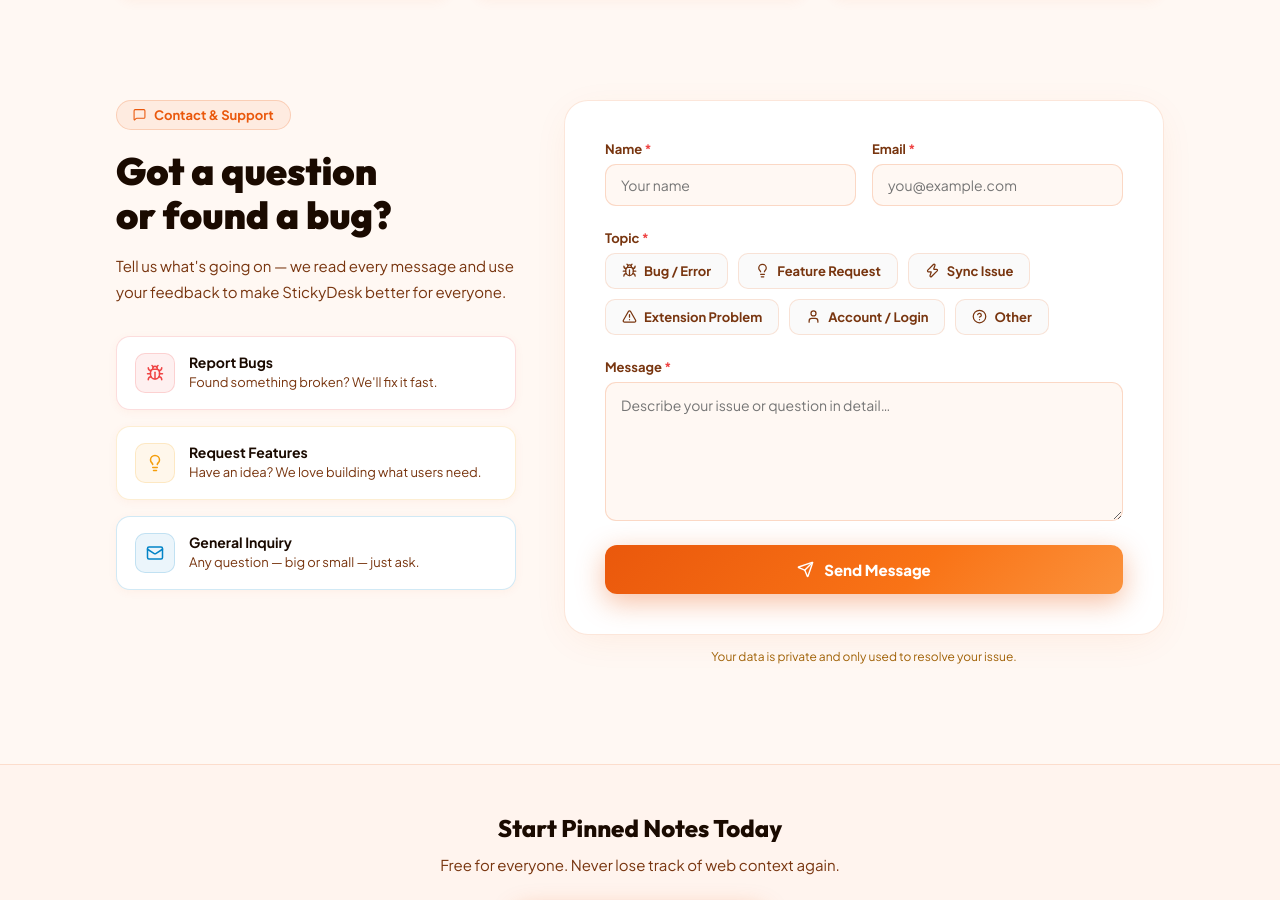
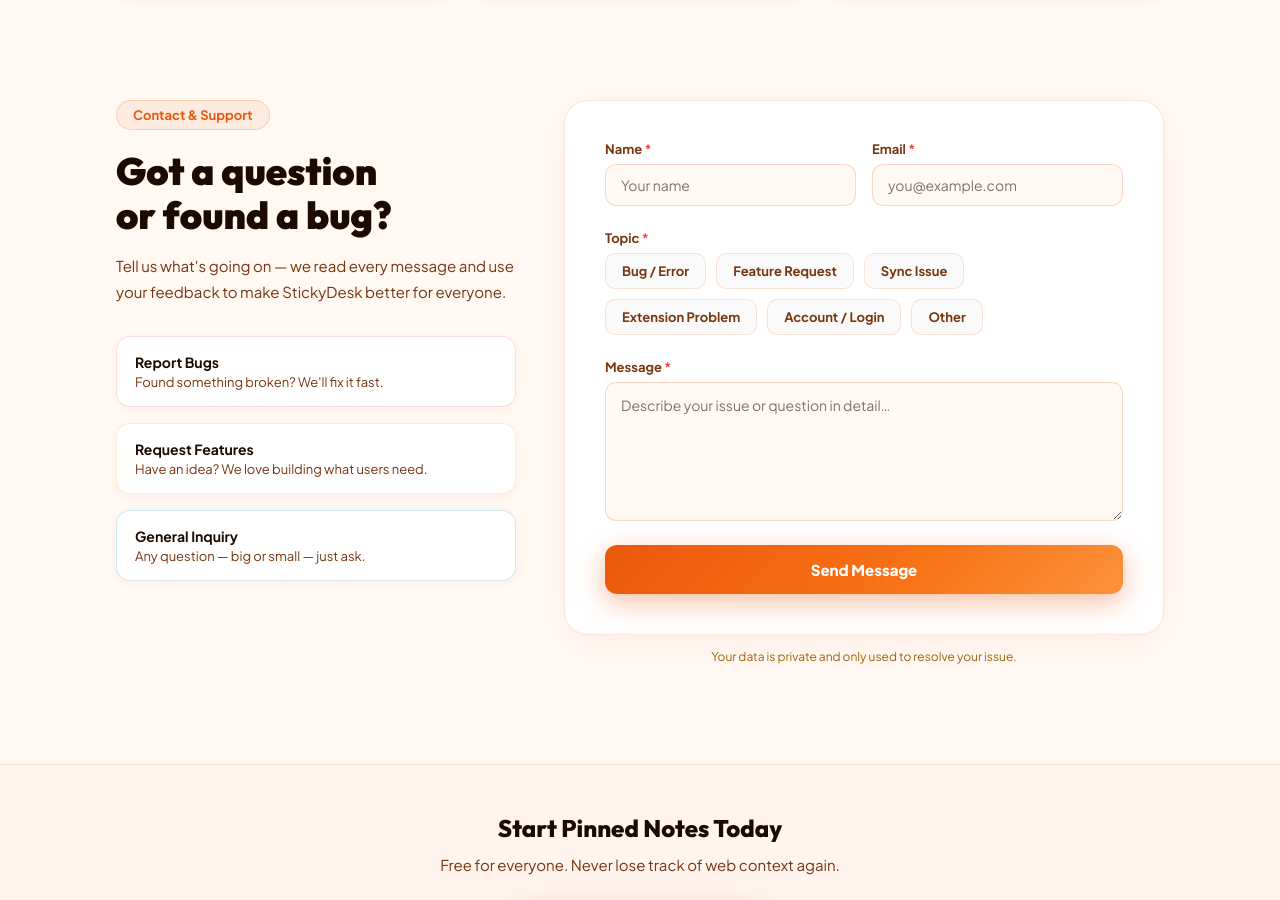
Before and after one commit to KavithaE09/sticky-desk, a Next.js app in the folder webapp/: page / in a window 1280 px wide. Shown: the part 2233-3133 px from the top of the page. Built offline with nearby package versions, Linux system fonts and the light colour scheme.

Commit message:
fix: remove icons from contact section on homepage

```diff
--- a/webapp/src/app/page.js
+++ b/webapp/src/app/page.js
@@ -8,12 +8,12 @@
 } from "lucide-react";
 
 const CATEGORIES = [
-  { id: "bug",       label: "Bug / Error",        icon: Bug,          color: "#ef4444" },
-  { id: "feature",   label: "Feature Request",     icon: Lightbulb,    color: "#f59e0b" },
-  { id: "sync",      label: "Sync Issue",          icon: Zap,          color: "#0284c7" },
-  { id: "extension", label: "Extension Problem",   icon: AlertTriangle, color: "#7c3aed" },
-  { id: "account",   label: "Account / Login",     icon: User,         color: "#db2777" },
-  { id: "other",     label: "Other",               icon: HelpCircle,   color: "#ea580c" },
+  { id: "bug",       label: "Bug / Error",        color: "#ef4444" },
+  { id: "feature",   label: "Feature Request",     color: "#f59e0b" },
+  { id: "sync",      label: "Sync Issue",          color: "#0284c7" },
+  { id: "extension", label: "Extension Problem",   color: "#7c3aed" },
+  { id: "account",   label: "Account / Login",     color: "#db2777" },
+  { id: "other",     label: "Other",               color: "#ea580c" },
 ];
 
 function ContactForm() {
@@ -121,7 +121,6 @@
           <label style={lbl}>Topic <span style={{ color: "#ef4444" }}>*</span></label>
           <div style={{ display: "flex", flexWrap: "wrap", gap: 10, marginTop: 4 }}>
             {CATEGORIES.map(cat => {
-              const IC = cat.icon;
               const sel = form.category === cat.id;
               return (
                 <button key={cat.id} type="button" id={`contact-cat-${cat.id}`}
@@ -137,7 +136,7 @@
                     transform: sel ? "scale(1.05)" : "scale(1)"
                   }}
                 >
-                  <IC size={15} /> {cat.label}
+                  {cat.label}
                 </button>
               );
             })}
@@ -172,7 +171,7 @@
             fontSize: 13, fontWeight: 600, marginBottom: 20,
             display: "flex", alignItems: "center", gap: 8
           }}>
-            <AlertTriangle size={15} /> {error}
+            {error}
           </div>
         )}
 
@@ -197,7 +196,7 @@
               Sending…
             </>
           ) : (
-            <><Send size={17} /> Send Message</>
+            "Send Message"
           )}
         </button>
       </div>
@@ -496,7 +495,7 @@
               padding: "6px 16px", borderRadius: 30, fontSize: 13, fontWeight: 700,
               color: "#ea580c", marginBottom: 20
             }}>
-              <MessageSquare size={13} /> Contact &amp; Support
+              Contact &amp; Support
             </div>
             <h2 className="section-title" style={{ fontSize: "clamp(26px,4vw,38px)", fontWeight: 900, color: "#1a0a00", lineHeight: 1.15, marginBottom: 16 }}>
               Got a question <br />or found a bug?
@@ -508,24 +507,16 @@
             {/* Info cards */}
             <div style={{ display: "flex", flexDirection: "column", gap: 16 }}>
               {[
-                { icon: Bug,          color: "#ef4444", bg: "rgba(239,68,68,0.08)",  border: "rgba(239,68,68,0.18)",  title: "Report Bugs",      desc: "Found something broken? We'll fix it fast." },
-                { icon: Lightbulb,    color: "#f59e0b", bg: "rgba(245,158,11,0.08)", border: "rgba(245,158,11,0.18)", title: "Request Features", desc: "Have an idea? We love building what users need." },
-                { icon: Mail,         color: "#0284c7", bg: "rgba(2,132,199,0.08)",  border: "rgba(2,132,199,0.18)",  title: "General Inquiry",  desc: "Any question — big or small — just ask." },
+                { color: "#ef4444", bg: "rgba(239,68,68,0.08)",  border: "rgba(239,68,68,0.18)",  title: "Report Bugs",      desc: "Found something broken? We'll fix it fast." },
+                { color: "#f59e0b", bg: "rgba(245,158,11,0.08)", border: "rgba(245,158,11,0.18)", title: "Request Features", desc: "Have an idea? We love building what users need." },
+                { color: "#0284c7", bg: "rgba(2,132,199,0.08)",  border: "rgba(2,132,199,0.18)",  title: "General Inquiry",  desc: "Any question — big or small — just ask." },
               ].map((c, i) => {
-                const IC = c.icon;
                 return (
                   <div key={i} style={{
                     display: "flex", alignItems: "flex-start", gap: 14, padding: "16px 18px",
                     background: "#fff", borderRadius: 14, border: `1px solid ${c.border}`,
                     boxShadow: "0 2px 10px rgba(234,88,12,0.05)"
                   }}>
-                    <div style={{
-                      width: 40, height: 40, borderRadius: 10, flexShrink: 0,
-                      background: c.bg, border: `1px solid ${c.border}`,
-                      display: "flex", alignItems: "center", justifyContent: "center"
-                    }}>
-                      <IC size={18} color={c.color} />
-                    </div>
                     <div>
                       <div style={{ fontSize: 14, fontWeight: 700, color: "#1a0a00", marginBottom: 3 }}>{c.title}</div>
                       <div style={{ fontSize: 13, color: "#78350f" }}>{c.desc}</div>
```
